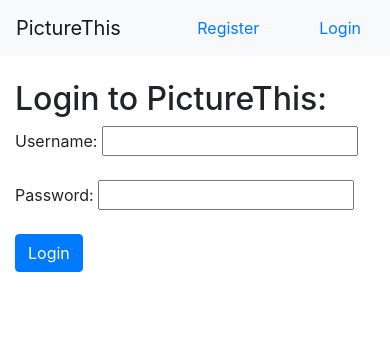
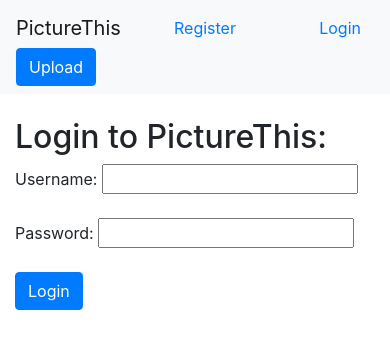
Before and after one commit to RayElg/PictureThis, a PHP site: page /login.php in a window 390 px wide. Shown: the top 349 px of the page. Run offline with PHP 8.4, Linux system fonts and the light colour scheme.

Commit message:
Fix responsiveness

```diff
--- a/index.php
+++ b/index.php
@@ -5,7 +5,7 @@
     <title>PictureThis</title>
 </head>
 <body>
-    <nav class="navbar navbar-expand-lg navbar-light bg-light">
+    <nav class="navbar navbar-expand-sm navbar-light bg-light">
         <a class="navbar-brand" href="./">PictureThis</a>
         <?php
             session_start();
@@ -18,7 +18,7 @@
             }
         ?>
 
-        <div class="collapse navbar-collapse justify-content-end"><a class="btn btn-primary" href="./upload.php">Upload</a></div>
+        <div class="navbar-collapse justify-content-end"><a class="btn btn-primary" href="./upload.php">Upload</a></div>
     </nav>
     <br>
     <div class="container">
--- a/login.php
+++ b/login.php
@@ -45,12 +45,12 @@
     <title>PictureThis - Login</title>
 </head>
 <body>
-    <nav class="navbar navbar-expand-lg navbar-light bg-light">
-        <a class="navbar-brand" href="./">PictureThis</a>&nbsp&nbsp&nbsp&nbsp&nbsp
+    <nav class="navbar navbar-expand-sm navbar-light bg-light">
+        <a class="navbar-brand" href="./">PictureThis</a>
         <?php
             session_start();
             if(isset($_SESSION['name'])){
-                echo("<a class=\"btn btn-link\" href=\"./profile.php?user=". $_SESSION['name'] ."\">". $_SESSION['name'] ."</a>&nbsp&nbsp");
+                echo("<a class=\"btn btn-link\" href=\"./profile.php?user=". $_SESSION['name'] ."\">". $_SESSION['name'] ."</a>");
                 echo("<a class=\"btn btn-link\" href=\"./logout.php\"> Logout </a>");
             }else{
                 echo("<a class=\"btn btn-link\" href=\"./register.php\"> Register </a>&nbsp&nbsp");
@@ -58,7 +58,7 @@
             }
         ?>
 
-        <div class="collapse navbar-collapse justify-content-end"><a class="btn btn-primary" href="./upload.php">Upload</a></div>
+        <div class="navbar-collapse justify-content-end"><a class="btn btn-primary" href="./upload.php">Upload</a></div>
     </nav>
     <br>
     <div class="container">
--- a/profile.php
+++ b/profile.php
@@ -5,7 +5,7 @@
     <title>PictureThis - Profile</title>
 </head>
 <body>
-    <nav class="navbar navbar-expand-lg navbar-light bg-light">
+    <nav class="navbar navbar-expand-sm navbar-light bg-light">
         <a class="navbar-brand" href="./">PictureThis</a>
         <?php
             session_start();
@@ -18,7 +18,7 @@
             }
         ?>
 
-        <div class="collapse navbar-collapse justify-content-end"><a class="btn btn-primary" href="./upload.php">Upload</a></div>
+        <div class="navbar-collapse justify-content-end"><a class="btn btn-primary" href="./upload.php">Upload</a></div>
     </nav>
     <br>
     <div class="container">
--- a/register.php
+++ b/register.php
@@ -48,8 +48,8 @@
     <title>PictureThis - Profile</title>
 </head>
 <body>
-    <nav class="navbar navbar-expand-lg navbar-light bg-light">
-        <a class="navbar-brand" href="./">PictureThis</a>&nbsp&nbsp&nbsp&nbsp&nbsp
+    <nav class="navbar navbar-expand-sm navbar-light bg-light">
+        <a class="navbar-brand" href="./">PictureThis</a>
         <?php
             session_start();
             if(isset($_SESSION['name'])){
@@ -61,7 +61,7 @@
             }
         ?>
 
-        <div class="collapse navbar-collapse justify-content-end"><a class="btn btn-primary" href="./upload.php">Upload</a></div>
+        <div class="navbar-collapse justify-content-end"><a class="btn btn-primary" href="./upload.php">Upload</a></div>
     </nav>
     <br>
     <div class="container">
--- a/upload.php
+++ b/upload.php
@@ -100,7 +100,7 @@
     <title>PictureThis - Upload</title>
 </head>
 <body>
-    <nav class="navbar navbar-expand-lg navbar-light bg-light">
+    <nav class="navbar navbar-expand-sm navbar-light bg-light">
         <a class="navbar-brand" href="./">PictureThis</a>
         <?php
             session_start();
@@ -112,6 +112,8 @@
                 echo("<a class=\"btn btn-link\" href=\"./login.php\"> Login </a>");
             }
         ?>
+
+        <div class="navbar-collapse justify-content-end"><a class="btn btn-primary" href="./upload.php">Upload</a></div>
     </nav>
     <br>
     <div class="container">
```
